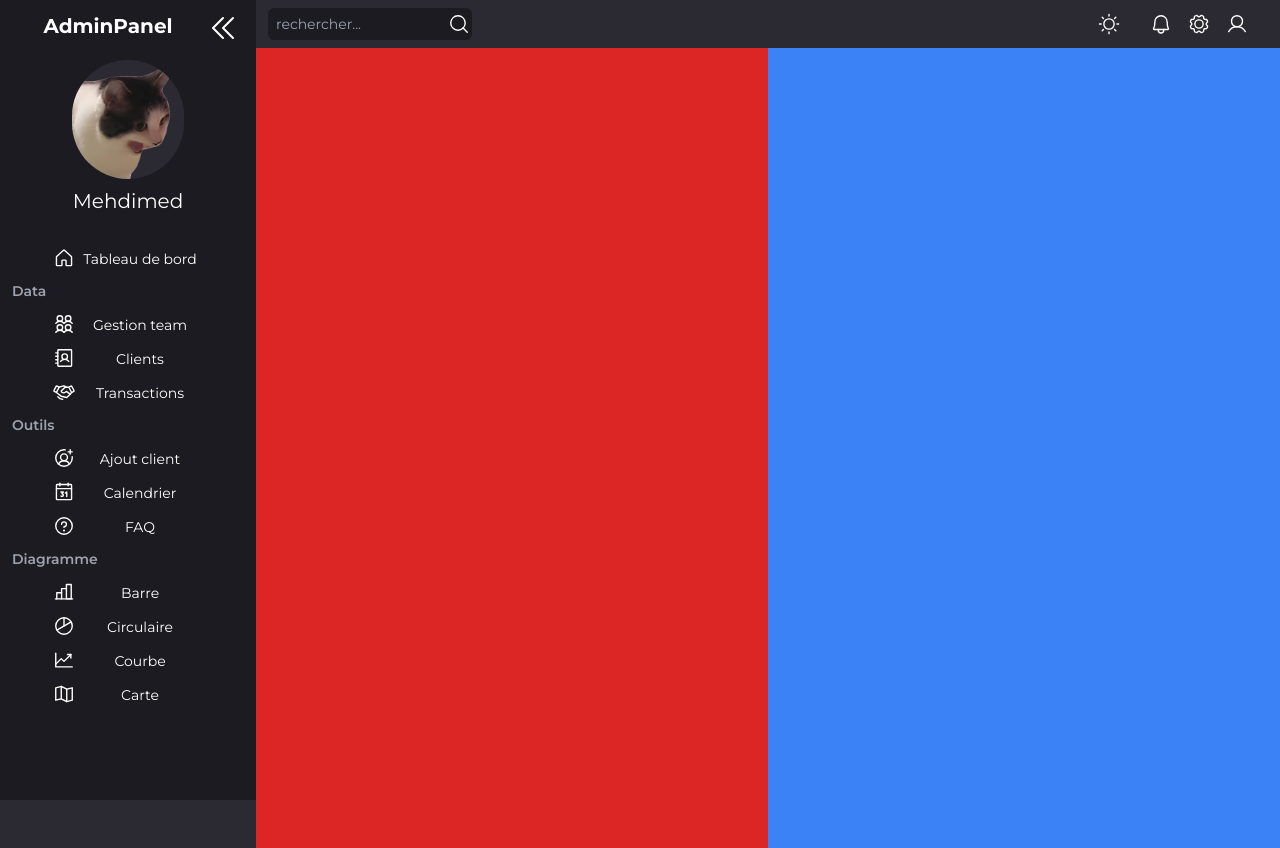
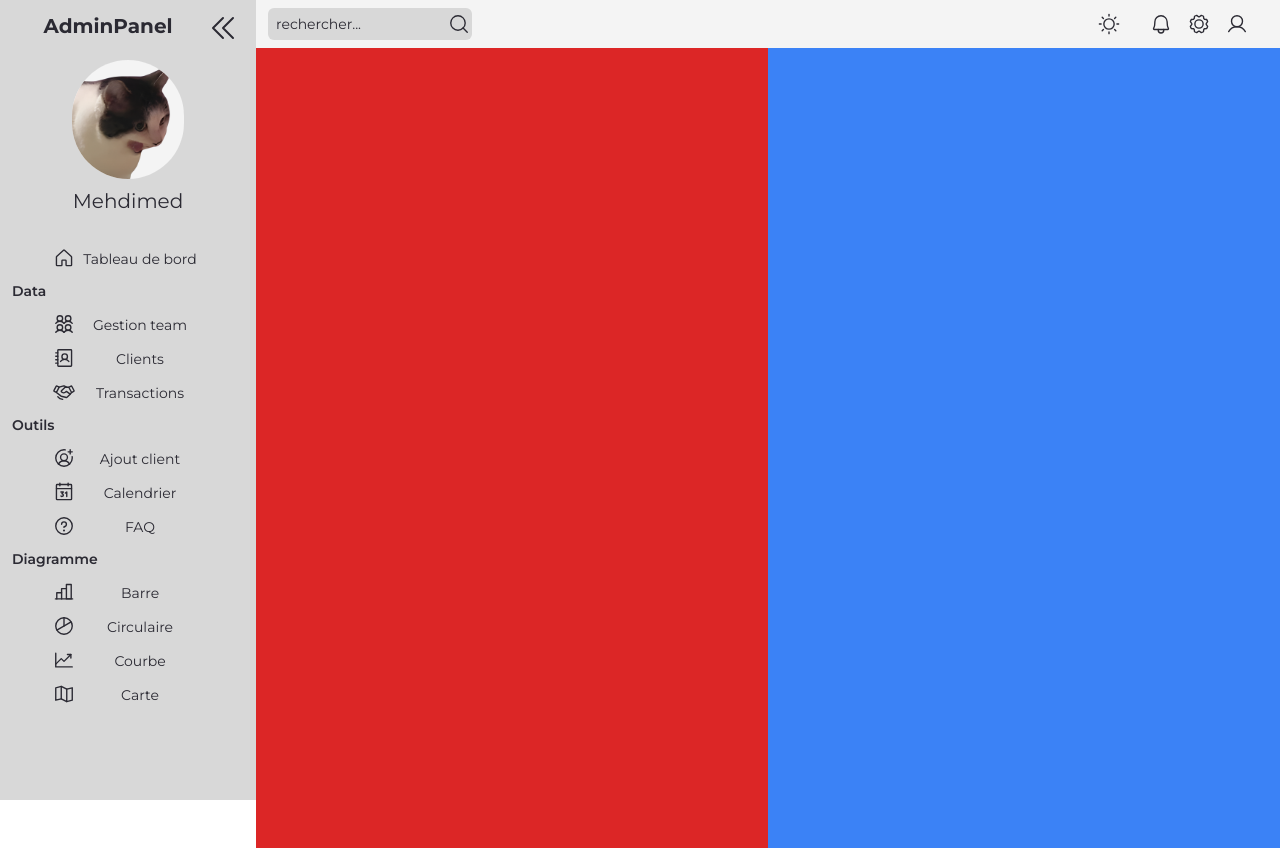
Before and after one commit to Mehdimed/dashboard, a React (Vite) app: page / in a window 1280 px wide. Both pictures are taken after a click on the icon 1109 px from the left and 24 px from the top of the page. Built offline with nearby package versions, Linux system fonts and the light colour scheme.

Commit message:
add functional darkmode

```diff
--- a/src/Layout.jsx
+++ b/src/Layout.jsx
@@ -1,16 +1,18 @@
-import React, { useState } from 'react'
+import  {  useState } from 'react'
 import Navbar from './components/Navbar'
 import Topbar from './components/Topbar'
 import { Outlet } from 'react-router-dom'
 
 export default function Layout() {
   const [isOpen, setIsOpen] = useState(true);
+  const [darkMode, setDarkMode] = useState(true);
+
 
   return (
     <>
         <Navbar isOpen={isOpen} setIsOpen={setIsOpen}/>
-        <div className={`ease-in-out duration-500 w-full h-full ${isOpen ? 'pl-64' : 'pl-16'}`}>
-        <Topbar />
+        <div className={`ease-in-out duration-500 w-full h-full text-dark dark:text-light bg-firefox dark:bg-dark-firefox ${isOpen ? 'pl-64' : 'pl-16'}`}>
+          <Topbar darkMode={darkMode} setDarkMode={setDarkMode}/>
           <Outlet isOpen={isOpen}/>
         </div>
     </>
--- a/src/components/Navbar.jsx
+++ b/src/components/Navbar.jsx
@@ -6,33 +6,33 @@ import  cat  from '../assets/cat.png'
 export default function Navbar({ isOpen, setIsOpen }) {
 
   return (
-    <div className={`flex flex-col fixed top-0 left-0 h-screen bg-navbar items-center pt-3 ease-in-out duration-500 overflow-hidden ${isOpen ? 'w-64' : 'w-16'}`}>
+    <div className={`flex flex-col fixed top-0 left-0 h-screen text-dark dark:text-light bg-navbar dark:bg-dark-navbar items-center pt-3 ease-in-out duration-500 overflow-hidden ${isOpen ? 'w-64' : 'w-16'}`}>
 
-        <div className={`relative text-white text-xl font-bold mb-5 ease-in-out duration-500 ${isOpen ? 'opacity-100 -translate-x-5' : 'opacity-0 -translate-x-20' }`}>AdminPanel</div>
+        <div className={`relative text-xl font-bold mb-5 ease-in-out duration-500 ${isOpen ? 'opacity-100 -translate-x-5' : 'opacity-0 -translate-x-20' }`}>AdminPanel</div>
 
         <CaretDoubleRight className={`absolute cursor-pointer ease-in-out duration-500 ${isOpen ? '-rotate-180 translate-x-24' : '' }`} size={32} onClick={()=>{setIsOpen(!isOpen)}} />
 
-          <img src={cat} alt='cat' className={`rounded-full bg-firefox ease-in-out duration-500 ${isOpen ? 'w-28' : 'w-10 translate-y-4' }`}/>
+          <img src={cat} alt='cat' className={`rounded-full bg-firefox dark:bg-dark-firefox ease-in-out duration-500 ${isOpen ? 'w-28' : 'w-10 translate-y-4' }`}/>
 
-          <div className={`text-white text-xl ease-in-out duration-500 mt-2 ${isOpen ? '' : 'text-sm opacity-0 translate-y-4' }`}>Mehdimed</div>
+          <div className={`text-xl ease-in-out duration-500 mt-2 ${isOpen ? '' : 'text-sm opacity-0 translate-y-4' }`}>Mehdimed</div>
 
           <div className={`w-full h-full pt-8 flex flex-col items-start gap-3 text-sm`}>
 
             <NavLink isOpen={isOpen} label='Tableau de bord' to='/' icon={House}/>
 
-            <div className={`relative font-semibold text-gray-400 ease-in-out duration-500 ${isOpen? 'translate-x-3' :'translate-x-64'}`}>Data</div>
+            <div className={`relative font-semibold dark:text-input ease-in-out duration-500 ${isOpen? 'translate-x-3' :'translate-x-64'}`}>Data</div>
 
             <NavLink isOpen={isOpen} label='Gestion team' to='/team' icon={UsersFour}/>
             <NavLink isOpen={isOpen} label='Clients' to='/clients' icon={AddressBook}/>
             <NavLink isOpen={isOpen} label='Transactions' to='/transactions' icon={Handshake}/>
 
-            <div className={`relative font-semibold text-gray-400 ease-in-out duration-500 ${isOpen? 'translate-x-3' :'translate-x-64'}`}>Outils</div>
+            <div className={`relative font-semibold dark:text-input ease-in-out duration-500 ${isOpen? 'translate-x-3' :'translate-x-64'}`}>Outils</div>
 
             <NavLink isOpen={isOpen} label='Ajout client' to='/' icon={UserCirclePlus}/>
             <NavLink isOpen={isOpen} label='Calendrier' to='/' icon={Calendar}/>
             <NavLink isOpen={isOpen} label='FAQ' to='/' icon={Question}/>
 
-            <div className={`relative font-semibold text-gray-400 ease-in-out duration-500 ${isOpen? 'translate-x-3' :'translate-x-64'}`}>Diagramme</div>
+            <div className={`relative font-semibold dark:text-input ease-in-out duration-500 ${isOpen? 'translate-x-3' :'translate-x-64'}`}>Diagramme</div>
 
             <NavLink isOpen={isOpen} label='Barre' to='/' icon={ChartBar}/>
             <NavLink isOpen={isOpen} label='Circulaire' to='/' icon={ChartPie}/>
@@ -50,8 +50,8 @@ const NavLink = ({isOpen ,label, to, icon}) => {
 
   return (
     <Link className={`relative group flex flex-row items-end justify-center w-full hover:text-blue-400`} to={to}>
-      {React.createElement(icon, {size: 22, className: `relative [transition:color_.1s,transform_.5s_cubic-bezier(0.4,0,0.2,1)] ${isOpen? 'origin-[-3.5rem] -translate-x-16 group-hover:animate-vibrate-open' :' group-hover:animate-vibrate'}`})}
-      <div className={`absolute [transition:color_.1s,transform_.5s_cubic-bezier(0.4,0,0.2,1)] ${isOpen? 'translate-x-3' :'translate-x-64'}`}>{label}</div>
+      {React.createElement(icon, {size: 22, className: `relative [transition:color_.5s,transform_.5s_cubic-bezier(0.4,0,0.2,1)] group-hover:[transition:color_.1s,transform_.5s_cubic-bezier(0.4,0,0.2,1)] ${isOpen? 'origin-[-3.5rem] -translate-x-16 group-hover:animate-vibrate-open' :' group-hover:animate-vibrate'}`})}
+      <div className={`absolute [transition:color_.5s,transform_.5s_cubic-bezier(0.4,0,0.2,1)] hover:[transition:color_.1s,transform_.5s_cubic-bezier(0.4,0,0.2,1)] ${isOpen? 'translate-x-3' :'translate-x-64'}`}>{label}</div>
     </Link>
   )
 }
--- a/src/components/Topbar.jsx
+++ b/src/components/Topbar.jsx
@@ -1,23 +1,38 @@
-import { useRef, useState } from "react";
+import { useEffect, useRef, useState } from "react";
 import { MagnifyingGlass, User, Bell, Gear, Moon, Sun } from "phosphor-react"
 
 
-export default function Topbar() {
-    const [darkMode, setDarkMode] = useState(true);
+export default function Topbar({darkMode, setDarkMode}) {
+
+    const [swapping, setSwapping] = useState(false);
+    const root = document.documentElement;
+
+    useEffect(() => {
+      root.classList.add('dark');
+    }, [])
 
     const changeTheme = () => {
+        if(swapping) return;
         setDarkMode(!darkMode);
+        setSwapping(true);
+        setTimeout(() => {
+          darkMode ? root.classList.remove('dark') : root.classList.add('dark');
+        }, 500);
+        setTimeout(() => {
+            setSwapping(false);
+        }, 1000);
     }
+
   return (
-    <div className="w-full h-12 flex flex-row items-center">
+    <div className="w-full h-12 flex flex-row items-center text-dark dark:text-light bg-firefox dark:bg-dark-firefox ease-in-out duration-500">
         <SearchInput/>
 
         <div className="w-full h-full flex flex-row items-center justify-end gap-4 pr-8 overflow-hidden relative">
-            <Moon onClick={changeTheme} size={22} className={`absolute right-40 cursor-pointer ${darkMode ? 'animate-rise' : 'animate-set'} [transition:color_.1s,transform_.5s_cubic-bezier(0.4,0,0.2,1)]  hover:text-blue-400`}/>
-            <Sun onClick={changeTheme} size={22} className={`absolute right-40 cursor-pointer ${!darkMode ? 'animate-rise' : 'animate-set'} [transition:color_.1s,transform_.5s_cubic-bezier(0.4,0,0.2,1)]  hover:text-blue-400`}/>
-            <Bell  size={22} className="cursor-pointer [transition:color_.1s,transform_.5s_cubic-bezier(0.4,0,0.2,1)] hover:animate-vibrate hover:text-blue-400" />
-            <Gear  size={22} className="cursor-pointer [transition:color_.1s,transform_.5s_cubic-bezier(0.4,0,0.2,1)] hover:animate-vibrate hover:text-blue-400" />
-            <User  size={22} className="cursor-pointer [transition:color_.1s,transform_.5s_cubic-bezier(0.4,0,0.2,1)] hover:animate-vibrate hover:text-blue-400" />
+            <Moon onClick={changeTheme} size={22} className={`absolute right-40 cursor-pointer ${darkMode ? 'animate-rise' : 'animate-set'} [transition:color_.5s,transform_.5s_cubic-bezier(0.4,0,0.2,1)] hover:[transition:color_.1s,transform_.5s_cubic-bezier(0.4,0,0.2,1)]  hover:text-blue-400`}/>
+            <Sun onClick={changeTheme} size={22} className={`absolute right-40 cursor-pointer ${!darkMode ? 'animate-rise' : 'animate-set'} [transition:color_.5s,transform_.5s_cubic-bezier(0.4,0,0.2,1)] hover:[transition:color_.1s,transform_.5s_cubic-bezier(0.4,0,0.2,1)]  hover:text-blue-400`}/>
+            <Bell  size={22} className="cursor-pointer [transition:color_.5s,transform_.5s_cubic-bezier(0.4,0,0.2,1)] hover:[transition:color_.1s,transform_.5s_cubic-bezier(0.4,0,0.2,1)] hover:animate-vibrate hover:text-blue-400" />
+            <Gear  size={22} className="cursor-pointer [transition:color_.5s,transform_.5s_cubic-bezier(0.4,0,0.2,1)] hover:[transition:color_.1s,transform_.5s_cubic-bezier(0.4,0,0.2,1)] hover:animate-vibrate hover:text-blue-400" />
+            <User  size={22} className="cursor-pointer [transition:color_.5s,transform_.5s_cubic-bezier(0.4,0,0.2,1)] hover:[transition:color_.1s,transform_.5s_cubic-bezier(0.4,0,0.2,1)] hover:animate-vibrate hover:text-blue-400" />
         </div>
     </div>
   )
@@ -30,8 +45,8 @@ function SearchInput() {
 
   return (
     <>
-        <input placeholder="rechercher..." className="bg-navbar h-8 ml-3 rounded-tl-md rounded-bl-md pl-2 text-sm text-gray-400" type="text" name="search" id="search"/>
-        <div className="h-8 w-8 rounded-tr-md rounded-br-md cursor-pointer bg-navbar flex items-center justify-center duration-300 border-2 border-solid border-transparent hover:border-gray-400">
+        <input placeholder="rechercher..." className="text-dark dark:text-input placeholder:text-dark dark:placeholder:text-input bg-navbar dark:bg-dark-navbar h-8 ml-3 rounded-tl-md rounded-bl-md pl-2 text-sm ease-in-out duration-500" type="text" name="search" id="search"/>
+        <div className="[transition:color_.5s_cubic-bezier(0.4,0,0.2,1),background_.5s_cubic-bezier(0.4,0,0.2,1),border_.3s_cubic-bezier(0.4,0,0.2,1)] text-dark dark:text-light bg-navbar dark:bg-dark-navbar h-8 w-8 rounded-tr-md rounded-br-md cursor-pointer flex items-center justify-center border-2 border-solid border-transparent hover:border-dark-input dark:hover:border-input ">
             <MagnifyingGlass  size={22} />
         </div>
     </>
--- a/src/global.css
+++ b/src/global.css
@@ -26,8 +26,6 @@ body,
   font-family: 'Montserrat', sans-serif;
   height: 100vh;
   width: 100vw;
-  background-color: #2b2a33;
-  color: #fff;
 }
 
 textarea:focus, input:focus{
--- a/tailwind.config.cjs
+++ b/tailwind.config.cjs
@@ -1,11 +1,18 @@
 /** @type {import('tailwindcss').Config} */
 module.exports = {
+  darkMode: 'class',
   content: ["./src/**/*.{js,jsx,ts,tsx}",],
   theme: {
     extend: {
       colors: {
-        'navbar': '#1C1B22',
-        'firefox': '#2b2a33',
+        'navbar': '#d8d8d8',
+        'dark-navbar': '#1C1B22',
+        'firefox': '#f4f4f4',
+        'dark-firefox': '#2b2a33',
+        'dark': '#2b2a33',
+        'light': '#f5f5f5',
+        'input' : '#9ca3af',
+        'dark-input' : '#4b5563',
       },
       animation: {
         'vibrate': 'vibrate 1s ease-in-out',
```
